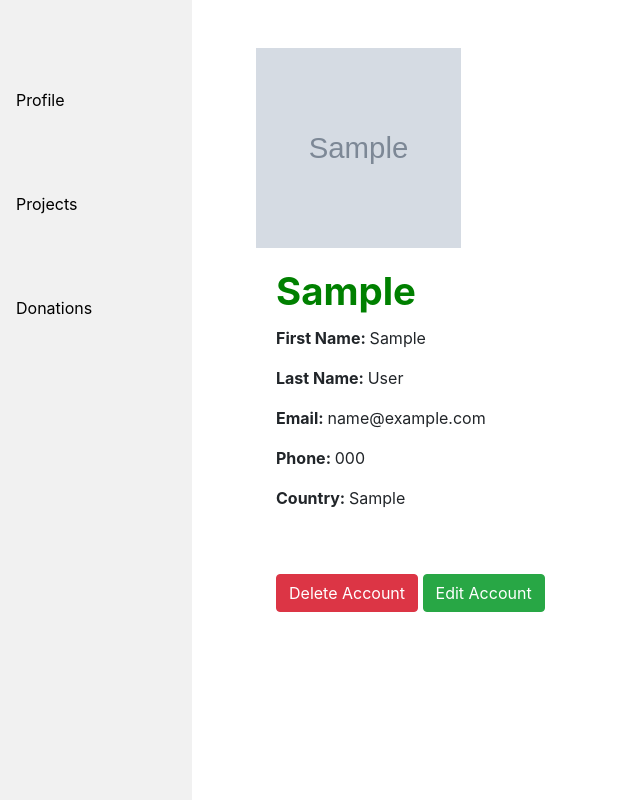
After one commit to alaafarouk8/Crowd-Funding-Web-app, a Django app: page /userprofile in a window 1280 px wide. The commit adds this page. Shown: the whole page, without its empty margins (0-640 px from the left). Run offline with Django 4.2, Linux system fonts and the light colour scheme; a user stored in the database is signed in; tables that the repository leaves empty hold one stand-in row (values such as "Sample post"); grey boxes marked "Sample" are stand-in pictures; parts of the project's set-up code (start-up, migrations or seed data) failed here and were passed over; some libraries are stand-ins or nearby versions.

Commit message:
user profile and delete profile

```diff
--- /dev/null
+++ b/project/static/css/deleteconfirm.css
@@ -0,0 +1,4 @@
+.container{
+   padding: 15px;
+  /*text-align: center;*/
+}
--- /dev/null
+++ b/project/static/css/userprofile.css
@@ -0,0 +1,15 @@
+.profile-image{
+   height: 200px;
+   width: 20%;
+}
+.username{
+    font-weight: bold;
+    color: green;
+    font-size:3vw;
+}
+.username::first-letter {
+ text-transform: uppercase;
+ }
+.data{
+ font-weight: bold;
+}
--- a/project/users/templates/users/index.html
+++ b/project/users/templates/users/index.html
@@ -4,8 +4,8 @@
 <head>
     {% block style %}
 
-    <link rel="stylesheet" href="{% static 'css/usersindex.css' %}">
     {% endblock %}
+     <link rel="stylesheet" href="{% static 'css/usersindex.css' %}">
     <link rel="stylesheet" href="https://stackpath.bootstrapcdn.com/bootstrap/4.1.3/css/bootstrap.min.css"
           integrity="sha384-MCw98/SFnGE8fJT3GXwEOngsV7Zt27NXFoaoApmYm81iuXoPkFOJwJ8ERdknLPMO" crossorigin="anonymous">
     <script src="https://ajax.googleapis.com/ajax/libs/jquery/3.3.1/jquery.min.js"></script>
@@ -21,7 +21,7 @@
     <br/>
     <br/>
     <br/>
-    <a href="#" class="w3-bar-item w3-button">Profile</a> <br> <br>
+    <a href="{% url 'users:userprofile' %}" class="w3-bar-item w3-button">Profile</a> <br> <br>
     <a href="#" class="w3-bar-item w3-button">Projects </a> <br> <br>
     <a href="#" class="w3-bar-item w3-button">Donations</a> <br> <br>
 </div>
--- /dev/null
+++ b/project/users/templates/users/userprofile.html
@@ -0,0 +1,29 @@
+{%extends 'users/index.html'%}
+{% load static%}
+{% block title %} Profile {% endblock %}
+{% block style %}
+<link rel="stylesheet" href="{% static 'css/userprofile.css' %}">
+{% endblock %}
+{% block content %}
+<div class="card mb-4 border-0">
+    <br/>
+    <br/>
+    <img class="img-radius profile-image" src="{{request.user.photo.url}}" alt="Card image cap">
+    <div class="card-body">
+        <h5 class="card-title username">{{request.user.username}}</h5>
+        <p class="card-text"><span class="data">First Name: </span><span>{{request.user.first_name}}</span></p>
+        <p class="card-text"><span class="data">Last Name: </span><span>{{request.user.last_name}}</span></p>
+        <p class="card-text"><span class="data">Email: </span><span>{{request.user.email}}</span></p>
+        <p class="card-text"><span class="data">Phone: </span><span>{{request.user.phone}}</span></p>
+        <p class="card-text"><span class="data">Country: </span><span>{{request.user.country}}</span></p>
+        <p class="card-text">
+            <br/>
+            <br/>
+            <a href="{% url 'users:deleteprofile' user.id %}" class="btn btn-outline-danger  active" role="button" aria-pressed="true">Delete Account</a>
+            <a href="#" class="btn btn-outline-success  active" role="button" aria-pressed="true">Edit Account</a>
+        </p>
+    </div>
+</div>
+
+
+{% endblock %}
--- a/project/users/urls.py
+++ b/project/users/urls.py
@@ -8,7 +8,7 @@ from django.conf.urls.static import static
 from users import views
 from django.contrib.auth import views as auth_views
 from django.contrib.auth.views import PasswordResetConfirmView
-
+from .views import userprofile
 app_name = 'users'
 
 urlpatterns = [
@@ -16,6 +16,8 @@ urlpatterns = [
     path('register', views.register , name='register'),
     path('activate/<uidb64>/<time>',views.activate, name='activate'),
     path('login/', views.user_login , name='login'),
+    path('userprofile', views.userprofile  , name="userprofile"),
+    path('deleteprofile/<int:id>/' , views.deleteprofile , name="deleteprofile"),
     # path('logout/',views.logout_view,name='logout'),
     #  path('profile',views.user_profile,name="profile"),
 
--- a/project/users/views.py
+++ b/project/users/views.py
@@ -121,3 +121,17 @@ def index(request):
     }
     return render(request, "users/index.html" , context)
 # # #####
+
+@login_required(login_url='/login')
+def userprofile(request):
+    if not request.user.is_authenticated:
+        return redirect(reverse("users:login"))
+    return render(request, "users/userprofile.html")
+
+@login_required(login_url='/login')
+def deleteprofile(request , id):
+    queryset = Users.objects.get(id=id)
+    if request.method == 'POST':
+        queryset.delete()
+        logout(request)
+    return render(request , "users/deleteprofile.html")
```
Also changed, not shown: project/users/templates/users/deleteprofile.html (added, +17 -0 lines).
